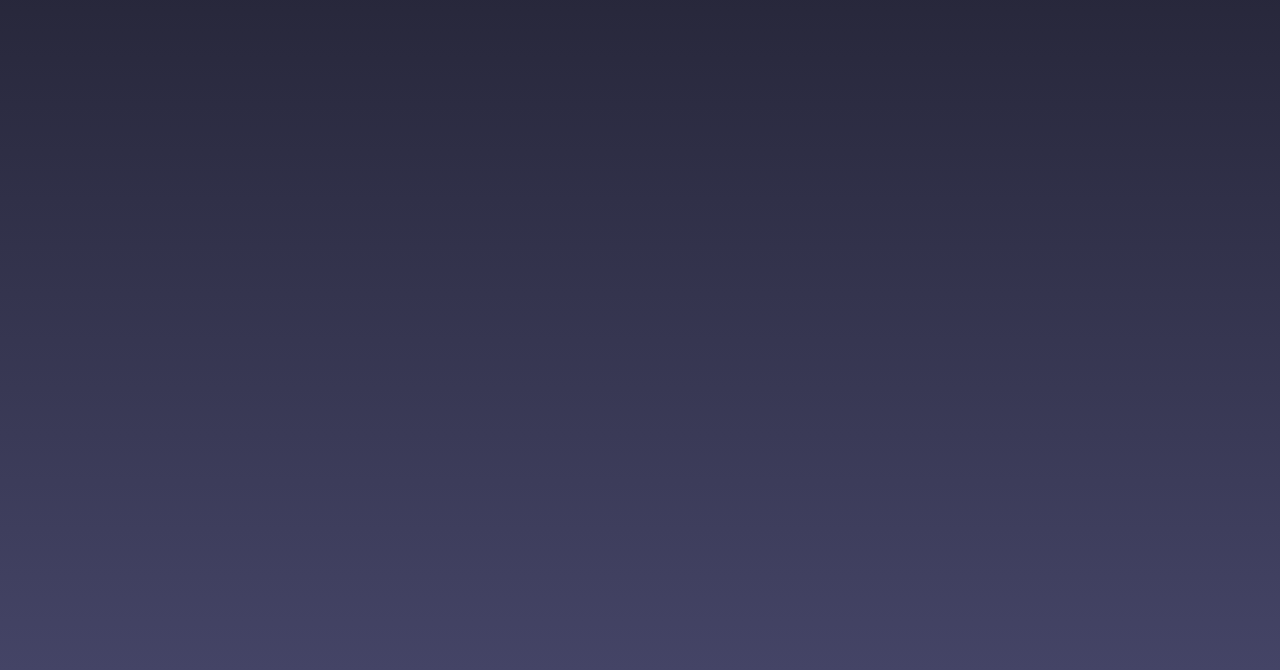
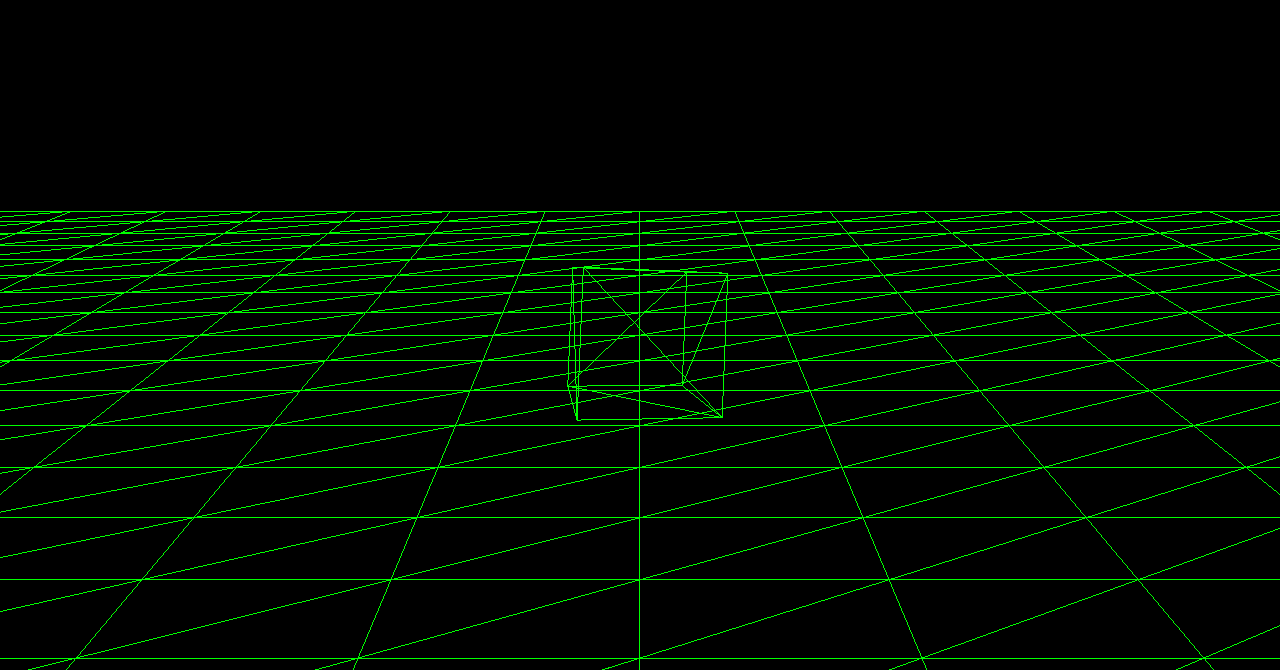
Before and after one commit to TheeBryanWhite/independance-day, a website with bundled scripts: page src/index.html in a window 1280 px wide. Shown: the part 130-800 px from the top of the page. Built offline with nearby package versions, Linux system fonts and the light colour scheme; files whose address does not match are found by name.

Commit message:
Added basic scene

```diff
--- a/gulpfile.js
+++ b/gulpfile.js
@@ -21,11 +21,5 @@ gulp.task('copy', function(){
 
 gulp.task('default', ['sass', 'js', 'browser-sync-init'], function(){
     gulp.watch(`${pkg.config.src}/**/*.scss`, ['sass']);
-
     gulp.watch(`${pkg.config.src}/**/*.js`, ['js-watch']);
-
-    gulp.watch([
-        `${pkg.config.src}/**`,
-        '!**/*.scss'
-    ], ['reload-watch']);
 });
--- a/src/js/main.js
+++ b/src/js/main.js
@@ -1,3 +1,32 @@
-let name = "Covfefe";
+import { Scene, PerspectiveCamera, WebGLRenderer, BoxGeometry, MeshBasicMaterial, Mesh, PlaneGeometry } from 'three';
 
-console.log(`Hello, ${name}!`);
+let width = window.innerWidth;
+let height = window.innerHeight;
+let scene = new Scene();
+
+let renderer = new WebGLRenderer();
+renderer.setSize(width, height);
+document.body.appendChild( renderer.domElement );
+
+let geometry = new BoxGeometry( 1, 1, 1 );
+let material = new MeshBasicMaterial( { color: 0x00ff00, wireframe: true } );
+let cube = new Mesh( geometry, material );
+scene.add( cube );
+
+let groundGeometry = new PlaneGeometry(18, 5, 16, 16);
+let ground = new Mesh(groundGeometry, material);
+ground.rotation.x = 0.5;
+scene.add(ground);
+
+
+let camera = new PerspectiveCamera(75, width / height, 0.1, 1000 );
+camera.position.z = 0.5;
+camera.position.y = -4;
+camera.rotateX(Math.PI/2);
+
+function render() {
+	window.requestAnimationFrame( render );
+  cube.rotation.set(cube.rotation.x + 0.01, cube.rotation.y + 0.01, cube.rotation.z + 0.01);
+	renderer.render( scene, camera );
+}
+render();
--- a/src/sass/style.scss
+++ b/src/sass/style.scss
@@ -1,6 +1,22 @@
 body{
-  background-image: linear-gradient(to bottom, #223, #446);
+  background-image: linear-gradient(to bottom, #002, #112);
   min-height: 100vh;
   margin: 0;
   padding: 0;
 }
+
+canvas{
+  height: 100vh;
+  width: (9/16)*100vh;
+  position: absolute;
+  top: 50%;
+  left: 50%;
+  transform: translate(-50%, -50%);
+}
+
+@media (max-aspect-ratio: 9/16){
+  canvas{
+    width: 100vw;
+    height: (16/9)*100vw;
+  }
+}
```
Also changed, not shown: dist/main.js, dist/style.css, 1 other file.
